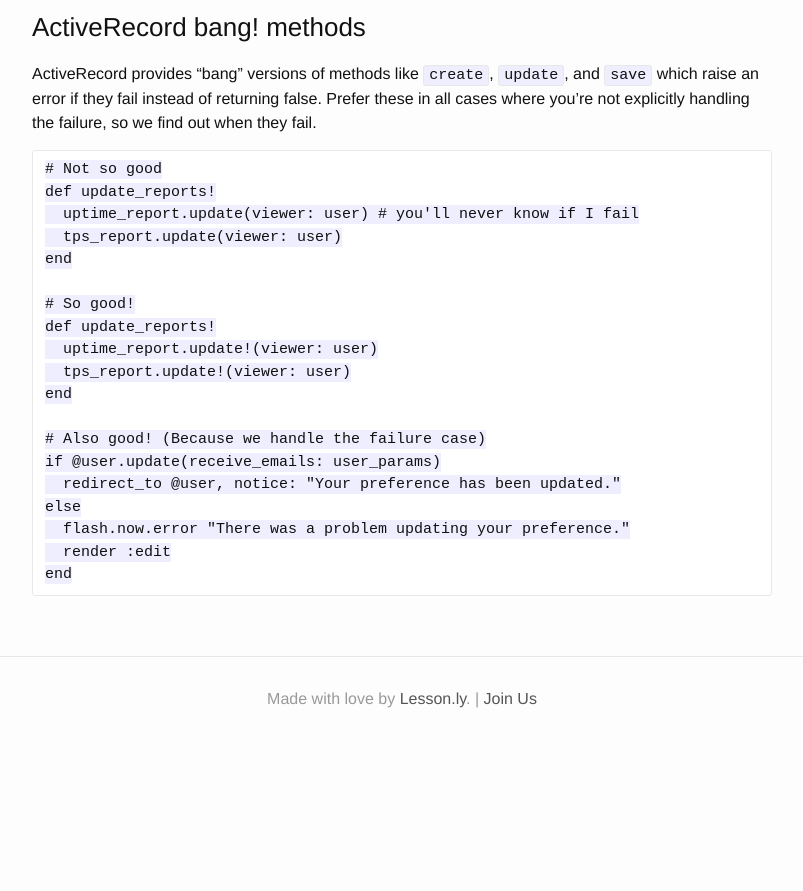
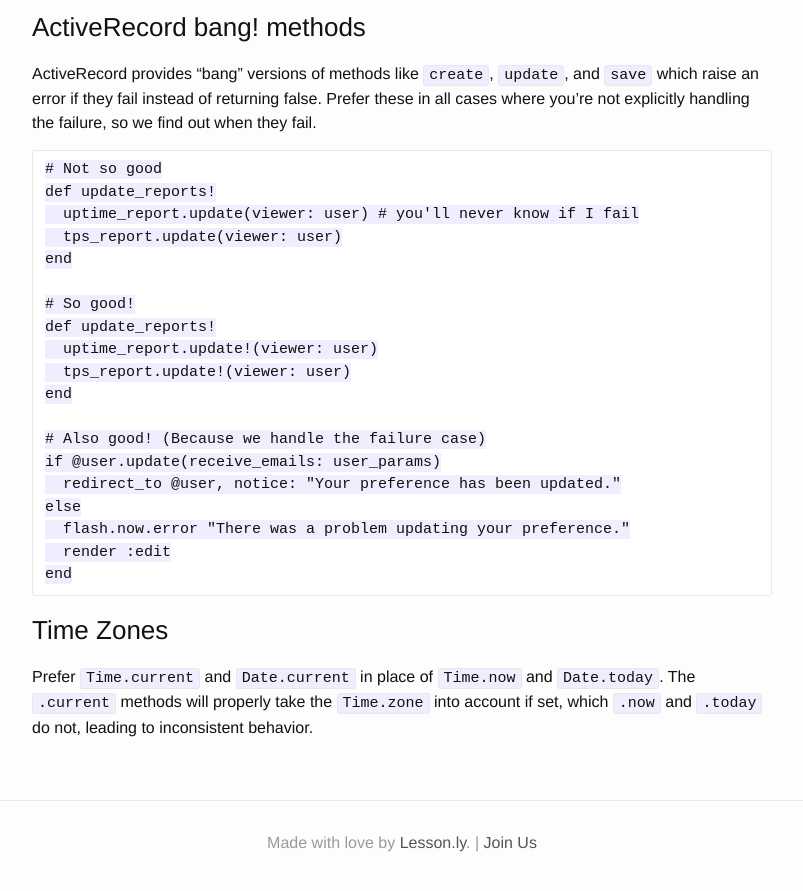
Before and after one commit to isabella232/lessonly.github.io, a Jekyll site: the page built from rails-styleguide.md, in a window 1280 px wide and 900 px high, scrolled down 1265 px. Shown: the top 891 px of the window, without its empty margins (238-1041 px from the left). Built offline with Jekyll 4.4.1, drawn with Linux system fonts in a browser that asks for light colours; before the commit the page ends 2021 px from its top, so only the background shows below that.

Commit message:
Prefer Time.current and Date.current
As recommended by the companion [Rails styleguide](https://github.com/bbatsov/rails-style-guide#time) to our Ruby styleguide. We don't explicitly follow the Rails styleguide, but we've been bitten by edge cases around this enough times that it's worth explicitly following.

```diff
--- a/rails-styleguide.md
+++ b/rails-styleguide.md
@@ -71,3 +71,7 @@ ActiveRecord provides "bang" versions of methods like `create`, `update`, and `s
       flash.now.error "There was a problem updating your preference."
       render :edit
     end
+
+### Time Zones
+
+Prefer `Time.current` and `Date.current` in place of `Time.now` and `Date.today`. The `.current` methods will properly take the `Time.zone` into account if set, which `.now` and `.today` do not, leading to inconsistent behavior.
```
